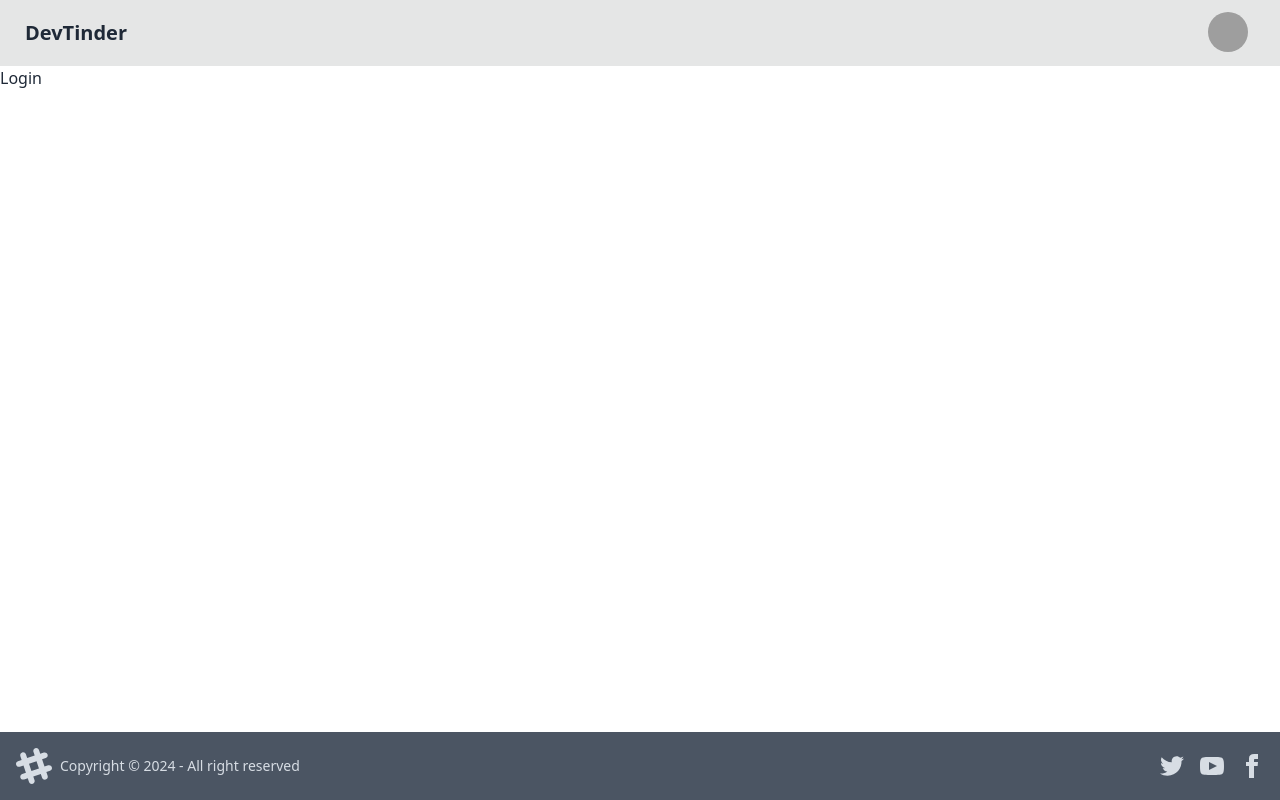
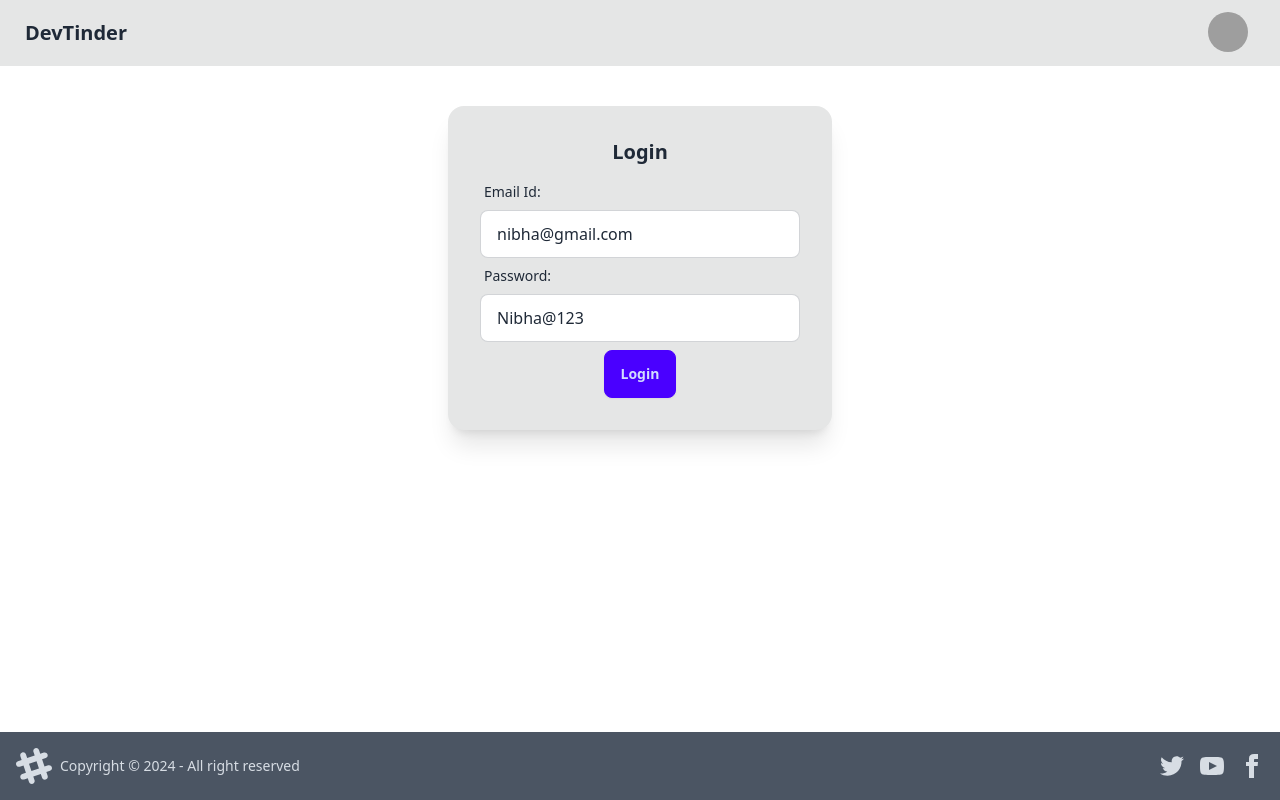
Before and after one commit to sushil2601/Tinder_web, a React (Vite) app: page /login in a window 1280 px wide. Built offline with nearby package versions, Linux system fonts and the light colour scheme; grey boxes are pictures that could not be loaded.

Commit message:
Login page

```diff
--- a/package.json
+++ b/package.json
@@ -10,6 +10,7 @@
     "preview": "vite preview"
   },
   "dependencies": {
+    "axios": "^1.7.8",
     "react": "^18.3.1",
     "react-dom": "^18.3.1",
     "react-router": "^7.0.1",
--- a/src/Login.jsx
+++ b/src/Login.jsx
@@ -1,7 +1,63 @@
+import { useState } from "react"
+import axios from "axios";
+
 const Login = () => {
+
+  const[emailId,setEmailId] = useState('nibha@gmail.com');
+  const[password,setPassword] = useState('Nibha@123');
+
+  const handleClick = async() =>{
+    try{
+        const res = await axios.post(
+            "http://localhost:3000/login",
+            {
+                emailId,
+                password,
+            },
+            {
+                withCredentials : true,
+            }
+        )
+    }
+    catch(err){
+        console.log(err);
+    }
+  }
+
   return (
-    <div>
-      <h1>Login</h1>
+    <div className="flex justify-center m-10">
+        <div className="card bg-base-300 w-96 shadow-xl">
+        <div className="card-body justify-center">
+            <h2 className="card-title justify-center">Login</h2>
+            <div>
+                <label className="form-control w-full max-w-xs">
+                    <div className="label">
+                        <span className="label-text">Email Id: </span>
+                    </div>
+                    <input
+                        type="text"
+                        value={emailId}
+                        onChange={(e)=>setEmailId(e.target.value)}
+                        className="input input-bordered w-full max-w-xs" />
+                </label>
+
+                <label className="form-control w-full max-w-xs">
+                    <div className="label">
+                        <span className="label-text">Password: </span>
+                    </div>
+                    <input
+                        type="text"
+                        value = {password}
+                        onChange={(e)=>setPassword(e.target.value)}
+                        className="input input-bordered w-full max-w-xs" />
+                </label>
+
+            </div>
+            <div className="card-actions justify-center">
+            <button className="btn btn-primary" onClick={handleClick}>Login</button>
+            </div>
+        </div>
+    </div>
     </div>
   )
 }
```
Also changed, not shown: 1 other file (tests, documents, lock files or other folders).
